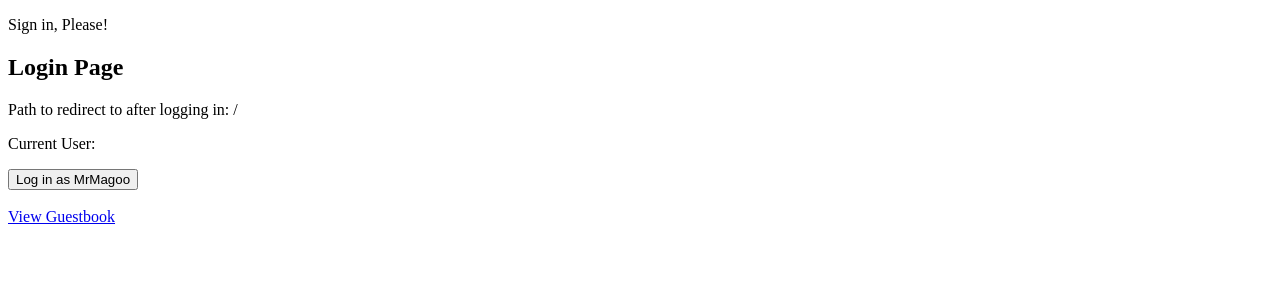
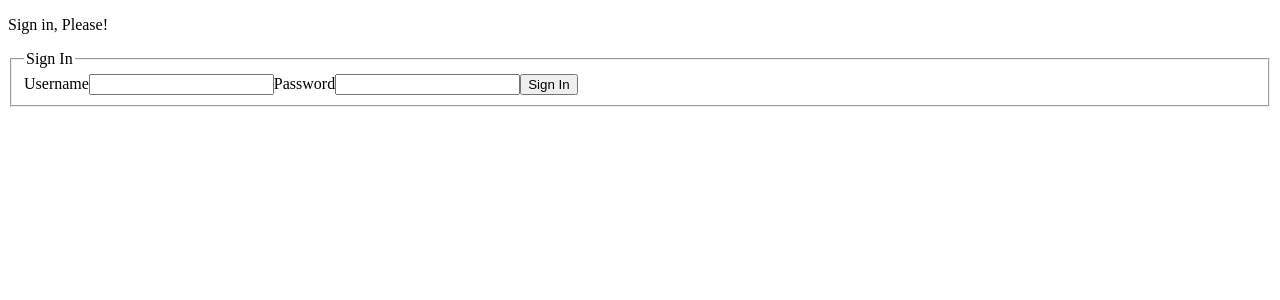
Before and after one commit to satyadvaya/acl2-ctfe-adv-react-guestbook, a React app: page /login in a window 1280 px wide. Shown: the top 300 px of the page. Built offline with nearby package versions, Linux system fonts and the light colour scheme.

Commit message:
modified Login component

```diff
--- a/src/views/Auth/Login.jsx
+++ b/src/views/Auth/Login.jsx
@@ -1,22 +1,77 @@
-import React from 'react';
-import { useLocation } from 'react-router-dom';
-import { Link } from 'react-router-dom';
-import { useUser } from '../../context/UserContext';
+// import React from 'react';
+// import { useLocation } from 'react-router-dom';
+// import { Link } from 'react-router-dom';
+// import { useUser } from '../../context/UserContext';
+
+// export default function Login() {
+//   const { user, setUser } = useUser();
+//   const location = useLocation();
+//   const { from } = location.state || { from: { pathname: '/' } };
+
+//   return (
+//     <div>
+//       <h2>Login Page</h2>
+//       <p>Path to redirect to after logging in: {from.pathname}</p>
+//       <p>Current User: {user}</p>
+//       <button onClick={() => setUser('MrMagoo')}>Log in as MrMagoo</button>
+//       <br />
+//       <br />
+//       <Link to="/">View Guestbook</Link>
+//     </div>
+//   );
+// }
+
+import React, { useState } from 'react';
+import { useHistory, useLocation } from 'react-router-dom';
+import { useAuth } from '../../context/AuthContext';
 
 export default function Login() {
-  const { user, setUser } = useUser();
+  const history = useHistory();
   const location = useLocation();
+  const auth = useAuth();
   const { from } = location.state || { from: { pathname: '/' } };
+  const [username, setUsername] = useState('');
+  const [password, setPassword] = useState('');
+  const [error, setError] = useState('');
+
+  const handleSubmit = (event) => {
+    event.preventDefault();
+    const loginMatch = auth.login(username, password);
+
+    if (loginMatch) {
+      history.replace(from.pathname);
+    } else {
+      setError('Invalid username/password');
+    }
+  };
 
   return (
-    <div>
-      <h2>Login Page</h2>
-      <p>Path to redirect to after logging in: {from.pathname}</p>
-      <p>Current User: {user}</p>
-      <button onClick={() => setUser('MrMagoo')}>Log in as MrMagoo</button>
-      <br />
-      <br />
-      <Link to="/">View Guestbook</Link>
-    </div>
+    <fieldset>
+      <legend>Sign In</legend>
+      <form onSubmit={handleSubmit}>
+        <label htmlFor="username">Username</label>
+        <input
+          id="username"
+          type="text"
+          name="username"
+          value={username}
+          onChange={({ target }) => setUsername(target.value)}
+          required
+        />
+        <label htmlFor="password">Password</label>
+        <input
+          id="password"
+          type="password"
+          name="password"
+          value={password}
+          onChange={({ target }) => setPassword(target.value)}
+          required
+        />
+        <button type="submit" aria-label="Sign In">
+          Sign In
+        </button>
+      </form>
+      {error && <p>{error}</p>}
+    </fieldset>
   );
 }
```
